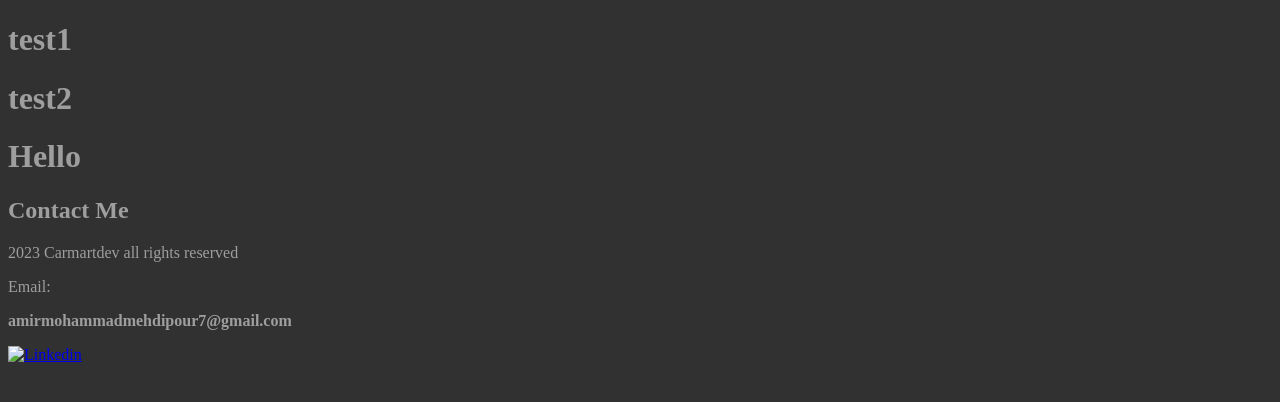
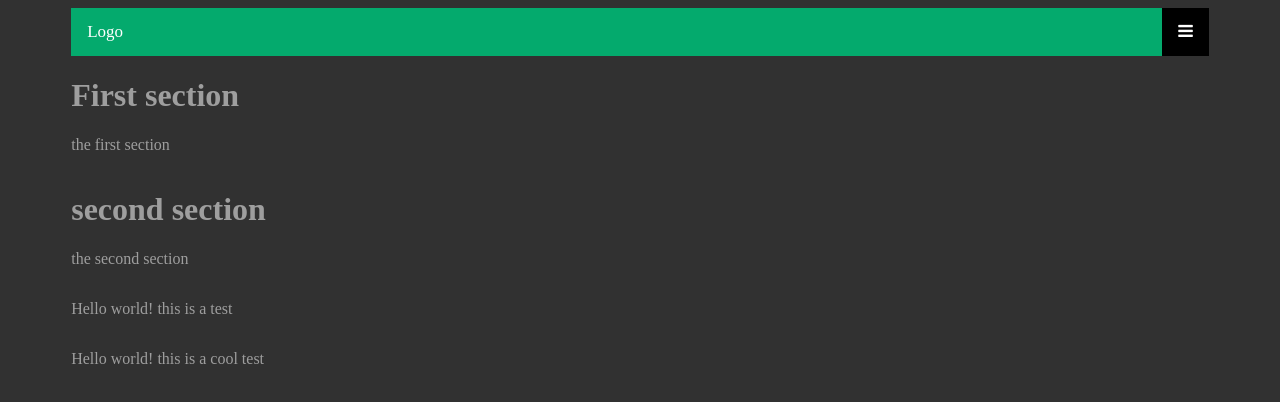
Before and after one commit to carmartdev/Carma-static, a plain HTML site: page index.html in a window 1280 px wide. Drawn offline with Linux system fonts and the light colour scheme.

Commit message:
big update on everything but still not  complete

```diff
--- a/app.js
+++ b/app.js
@@ -1,6 +1,3 @@
-email = "amirmohammadmehdipour7@gmail.com"
-linkedinacount = "https://linkedin.com"
-footer_description = "2023 Carmartdev all rights reserved"
-addPostTable('Hello', posts)
-addPostTable("Wa'gw'an", posts)
-addPostTable('<h2 >Some of my <b>Newest Works</b></h2>', posts)
+email = "amirmohammadmehp@gmail.com";
+linkedinacount = "https://linkedin.com/";
+footer_description = "2023 Carmartdev all rights reserved";
--- a/carmastatic.js
+++ b/carmastatic.js
@@ -1,62 +1,19 @@
-var footer_contact = document.getElementById("footer-contact")
-var post_table_div = document.getElementById("post-table")
-var post = document.getElementsByClassName("post")
-var admins_count = 1
-var linkedinacount = null
-var email = null
-var footer_description = null
-var post_tables = ['test1', 'test2']
-var posts = []
+// VARIABLES
 
-function addPostTable(title, posts) {
-    post_tables.push(title)
-}
-var post_index = 0
-function addPost(title, paragraphs, image_addres){
-    posts.push([title, paragraphs, image_addres])
-    if (post_index<=posts.length) {
-    post.innerHTML = post.innerHTML + "<h3>"+ posts[post_index - 1] +"</h3>"
-    post.innerHTML = post.innerHTML + "<p>"+ posts[post_index - 1] +"</p>"
-    post.innerHTML = post.innerHTML + "<h3>"+ posts[post_index - 1] +"</h3>"
-    post.innerHTML = "huyuyu"
-    }
-    post_index++
-    alert(post_index, posts[post_index])
-    setTimeout(addPost, 500)
-}
-addPost('Hllo ol', 'paaaph is any', 'imas/s.pn')
-function setEmail(youremail) {
-    email = youremail
-}
-
-
-var update_index = 0
-function update(){
-    if (admins_count <= 1){
-        footer_contact.innerHTML = "<div class='w3-row'><h2 class='w3-wide'>Contact Me</h2>"+ footer_description +"<p>Email: "
-        if(email != null){
-            footer_contact.innerHTML = footer_contact.innerHTML + "<b>"+ email +"</b></p>"
-        }
-        if (linkedinacount != null) {
-            footer_contact.innerHTML = footer_contact.innerHTML + "<a href='"+ linkedinacount +"'><img src='' alt='Linkedin'></a></div>"
-        }
-    }else if(admins_count >= 1){
-        footer_contact.innerHTML = "<div class='w3-row'><h2 class='w3-wide'>Contact Us</h2><p>Lorem ipsum dolor, sit amet consectetur adipisicing elit. Eos odio aspernatur et nihil explicabo dolore aliquam a veniam assumenda voluptatibus, ut dolorem accusantium excepturi earum reprehenderit provident, est nesciunt. Laboriosam.</p><p>Email: <b>amirmohammadmehdipour7@gmail.com</b></p>"
-        if(email != null){
-            footer_contact.innerHTML = footer_contact.innerHTML + "<b>"+ email +"</b></p>"
-        }
-        if (linkedinacount != null) {
-            footer_contact.innerHTML = footer_contact.innerHTML + "<a href='"+ linkedinacount +"'><img src='' alt='Linkedin'></a></div>"
-        }
-    }
-    update_index += 1
-    if (update_index <= post_tables.length) {
-        post_table_div.innerHTML = post_table_div.innerHTML + "<h1>" + post_tables[update_index - 1] + "</h1>"
-    }
-    if(update_index <= 1){
-        setTimeout(update, 1)
-    }else{
-        setTimeout(update, 3000)
-    }
-}
-update()
+main.create.main(
+  "",
+  [
+    widgets.create.nav(),
+    widgets.create.section(
+      "<h1>First section</h1>",
+      [widgets.create.p("the first section")]
+    ),
+    widgets.create.section(
+      "<h1>second section</h1>",
+      [widgets.create.p("the second section")]
+    ),
+    widgets.create.p("Hello world! this is a test"),
+    widgets.create.p("Hello world! this is a cool test"),
+  ],
+  "child"
+);
--- /dev/null
+++ b/css/widgets.css
@@ -0,0 +1,41 @@
+/* Style the navigation menu */
+.topnav {
+  overflow: hidden;
+  background-color: #333;
+  position: relative;
+}
+
+/* Hide the links inside the navigation menu (except for logo/home) */
+.topnav #myLinks {
+  display: none;
+}
+
+/* Style navigation menu links */
+.topnav a {
+  color: white;
+  padding: 14px 16px;
+  text-decoration: none;
+  font-size: 17px;
+  display: block;
+}
+
+/* Style the hamburger menu */
+.topnav a.icon {
+  background: black;
+  display: block;
+  position: absolute;
+  right: 0;
+  top: 0;
+}
+
+/* Add a grey background color on mouse-over */
+.topnav a:hover {
+  background-color: #ddd;
+  color: black;
+}
+
+/* Style the active link (or home/logo) */
+.active {
+  background-color: #04aa6d;
+  color: white;
+}
--- a/index.html
+++ b/index.html
@@ -1,24 +1,35 @@
 <!DOCTYPE html>
 <html lang="en">
-<head>
-    <meta charset="UTF-8">
-    <meta http-equiv="X-UA-Compatible" content="IE=edge">
-    <meta name="viewport" content="width=device-width, initial-scale=1.0">
+  <link />
+  <meta charset="UTF-8" />
+  <meta http-equiv="X-UA-Compatible" content="IE=edge" />
+  <meta name="viewport" content="width=device-width, initial-scale=1.0" />
+  <link
+    rel="stylesheet"
+    href="https://cdnjs.cloudflare.com/ajax/libs/font-awesome/4.7.0/css/font-awesome.min.css"
+  />
+  <link rel="stylesheet" href="css/widgets.css" />
   <title>Carma Static</title>
-</head>
   <body>
     <style>
-        body{
+      body {
         background-color: #313131;
         color: #9e9e9e;
+      }
+      main {
+        display: flex;
+        flex-direction: column;
+        justify-content: center;
+        width: 90%;
+        margin: 0 auto;
       }
     </style>
     <div id="post-table">
       <div class="post"></div>
     </div>
-    <div id="footer-contact">
-
-    </div>
+    <div id="footer-contact"></div>
+    <script src="main.js"></script>
+    <script src="widgets.js"></script>
     <script src="carmastatic.js"></script>
     <script src="app.js"></script>
   </body>
--- /dev/null
+++ b/main.js
@@ -0,0 +1,16 @@
+const main = {
+  create: {
+    main: (innerHTML, children = []) => {
+      const newMain = document.createElement("main");
+      newMain.innerHTML = innerHTML;
+      children.forEach((child) => {
+        newMain.appendChild(child);
+      });
+      children.forEach((child) => {
+        child.classList.add("child");
+      });
+      document.body.appendChild(newMain);
+    },
+    heading: (type) => {},
+  },
+};
--- /dev/null
+++ b/widgets.js
@@ -0,0 +1,38 @@
+const widgets = {
+  create: {
+    nav: () => {
+      newNav = document.createElement("div");
+      newNav.innerHTML =
+        '<!-- Top Navigation Menu --><div class="topnav"><a href="#home" class="active">Logo</a><!-- Navigation links (hidden by default) --><div id="myLinks"><a href="#news">News</a><a href="#contact">Contact</a><a href="#about">About</a></div><!-- "Hamburger menu" / "Bar icon" to toggle the navigation links --><a href="javascript:void(0);" class="icon" onclick="myFunction()"><i class="fa fa-bars"></i></a></div>';
+      return newNav;
+    },
+    section: (innerHTML, children) => {
+        const newSec = document.createElement("div");
+        newSec.innerHTML = innerHTML;
+        children.forEach((child) => {
+            newSec.appendChild(child);
+        });
+        children.forEach((child) => {
+          child.classList.add("child");
+        });
+        document.body.appendChild(newSec);
+        return newSec;
+    },
+    p: (inner) => {
+      newP = document.createElement("p");
+      newP.innerHTML = inner;
+      return newP;
+    },
+  },
+};
+
+//Nav
+/* Toggle between showing and hiding the navigation menu links when the user clicks on the hamburger menu / bar icon */
+function myFunction() {
+  var x = document.getElementById("myLinks");
+  if (x.style.display === "block") {
+    x.style.display = "none";
+  } else {
+    x.style.display = "block";
+  }
+}
```
Lines whose indentation alone changed are shown as unchanged.
